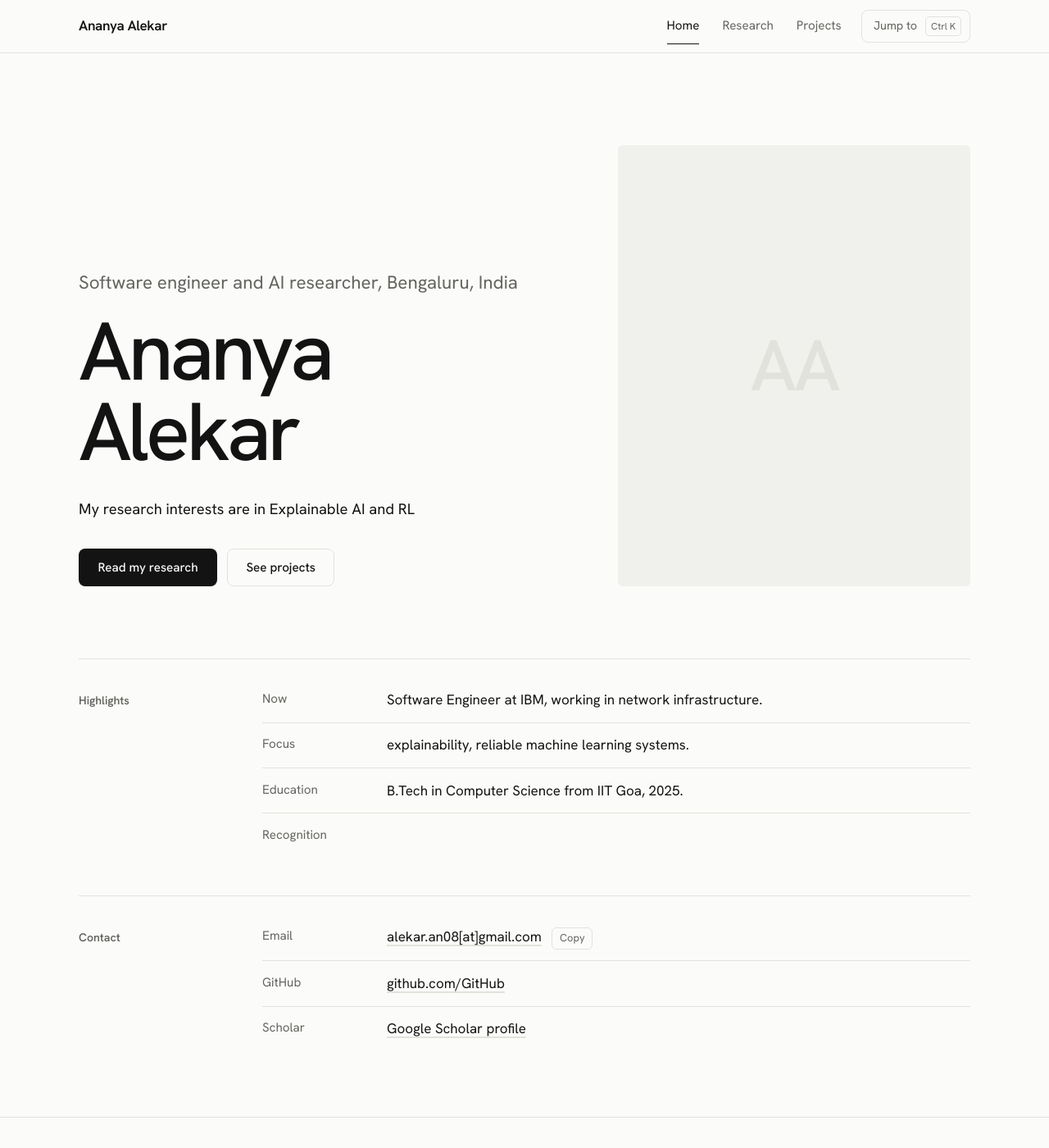
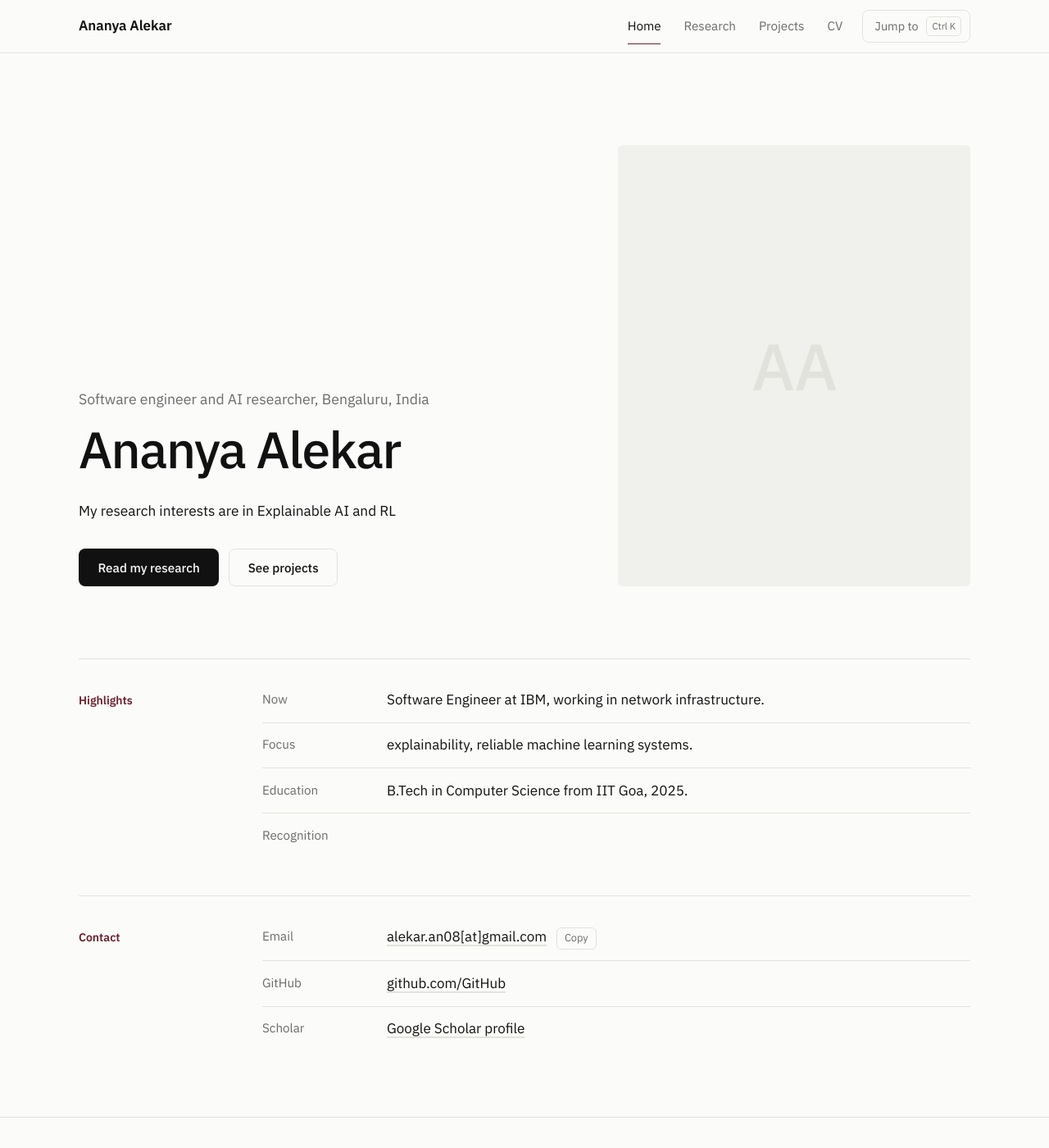
Before and after one commit to AnyaAlekar/anyaalekar.github.io, a Jekyll site: the page built from index.md, in a window 1280 px wide and 1400 px high. Shown: the whole window at 82% size. Built offline with Jekyll 4.4.1, drawn with Linux system fonts in a browser that asks for light colours.

Commit message:
update font style

```diff
--- a/_config.yml
+++ b/_config.yml
@@ -9,13 +9,14 @@ github: AnyaAlekar
 
 # User site (username.github.io): leave baseurl empty.
 # Project site: baseurl: "/repo-name"
-# url: "https://anyaalekar.github.io"
+url: "https://anyaalekar.github.io"
 baseurl: ""
 
 nav:
   - { title: Home,     url: / }
   - { title: Research, url: /research/ }
   - { title: Projects, url: /projects/ }
+  - { title: CV,       url: /cv/ }
 
 # ---- Build (no theme: or remote_theme: line, this site ships its own) ----
 markdown: kramdown
--- a/_includes/head.html
+++ b/_includes/head.html
@@ -4,5 +4,5 @@
 {% seo title=false %}
 <link rel="preconnect" href="https://fonts.googleapis.com">
 <link rel="preconnect" href="https://fonts.gstatic.com" crossorigin>
-<link href="https://fonts.googleapis.com/css2?family=Hanken+Grotesk:ital,wght@0,400;0,500;0,600;1,400&display=swap" rel="stylesheet">
+<link href="https://fonts.googleapis.com/css2?family=IBM+Plex+Sans:ital,wght@0,400;0,500;0,600;1,400&display=swap" rel="stylesheet">
 <link rel="stylesheet" href="{{ '/assets/css/main.css' | relative_url }}">
--- a/assets/css/main.css
+++ b/assets/css/main.css
@@ -4,18 +4,18 @@
 :root {
   --bg: #fbfbf9;          /* soft white. Use #ffffff for pure white */
   --surface: #f0f0ec;
-  --ink: #131313;
-  --muted: #646460;
+  --ink: #111111;
+  --muted: #6b6b6b;
   --rule: #e2e2dd;
-  --accent: #23399a;
+  --accent: #6b1f2e;   /* dark maroon */
 
-  --sans: "Hanken Grotesk", system-ui, -apple-system, "Segoe UI", Roboto, sans-serif;
+  --sans: "IBM Plex Sans", system-ui, -apple-system, "Segoe UI", Roboto, sans-serif;
 
   --t-sm: 0.875rem;
   --t-base: 1.0625rem;
   --t-lg: clamp(1.2rem, 1.1rem + 0.5vw, 1.4rem);
-  --t-xl: clamp(2.25rem, 1.5rem + 3.5vw, 3.75rem);
-  --t-hero: clamp(3rem, 1.2rem + 7.5vw, 6.25rem);
+  --t-xl: clamp(2rem, 1.4rem + 2.6vw, 3.1rem);
+  --t-hero: clamp(2.25rem, 1.3rem + 3.6vw, 3.9rem);
 
   --wide: 68rem;
   --label-col: 12rem;
@@ -37,7 +37,7 @@ img { max-width: 100%; display: block; }
 a { color: inherit; text-decoration-line: underline; text-decoration-color: var(--rule); text-decoration-thickness: 1.5px; text-underline-offset: 0.22em; transition: text-decoration-color 0.15s, color 0.15s; }
 a:hover { color: var(--accent); text-decoration-color: currentColor; }
 :focus-visible { outline: 2px solid var(--accent); outline-offset: 3px; border-radius: 4px; }
-h1, h2, h3 { margin: 0; font-weight: 500; letter-spacing: -0.03em; line-height: 1.05; text-wrap: balance; }
+h1, h2, h3 { margin: 0; font-weight: 500; letter-spacing: -0.015em; line-height: 1.12; text-wrap: balance; }
 p { margin: 0; text-wrap: pretty; }
 .wrap { width: min(100% - 2.5rem, var(--wide)); margin-inline: auto; }
 .skip { position: absolute; left: -999px; top: 0.5rem; background: var(--ink); color: var(--bg); padding: 0.6rem 1rem; border-radius: 6px; z-index: 100; }
@@ -56,12 +56,12 @@ p { margin: 0; text-wrap: pretty; }
   border-bottom: 1px solid var(--rule);
 }
 .bar__inner { display: flex; align-items: center; gap: 1.5rem; min-height: 4rem; }
-.brand { font-weight: 600; letter-spacing: -0.02em; text-decoration: none; margin-right: auto; padding: 0.5rem 0; }
+.brand { font-weight: 600; letter-spacing: -0.005em; text-decoration: none; margin-right: auto; padding: 0.5rem 0; }
 .brand:hover { color: var(--ink); }
 .nav { display: flex; gap: 1.75rem; font-size: 0.95rem; }
 .nav a { text-decoration: none; color: var(--muted); padding: 0.6rem 0; border-bottom: 1.5px solid transparent; transition: color 0.15s, border-color 0.15s; }
 .nav a:hover { color: var(--ink); }
-.nav a[aria-current="page"] { color: var(--ink); border-bottom-color: var(--ink); }
+.nav a[aria-current="page"] { color: var(--ink); border-bottom-color: var(--accent); }
 .jump {
   display: inline-flex; align-items: center; gap: 0.6rem; min-height: 2.5rem; padding: 0 0.6rem 0 0.9rem;
   font: inherit; font-size: 0.9rem; color: var(--muted); background: none; cursor: pointer;
@@ -92,21 +92,21 @@ kbd { font-family: inherit; font-size: 0.72rem; color: var(--muted); border: 1px
    Editorial section pattern: a label in the margin, content beside it
    ========================================================================== */
 .section { display: grid; grid-template-columns: var(--label-col) 1fr; gap: 1rem 2rem; padding: 2.25rem 0 3rem; border-top: 1px solid var(--rule); }
-.section__label { font-size: var(--t-sm); font-weight: 600; letter-spacing: 0; color: var(--muted); line-height: 1.6; padding-top: 0.2rem; }
+.section__label { font-size: var(--t-sm); font-weight: 600; letter-spacing: 0; color: var(--accent); line-height: 1.6; padding-top: 0.2rem; }
 .section__body { min-width: 0; }
 
 /* ==========================================================================
    Home
    ========================================================================== */
 .hero { display: grid; grid-template-columns: 1.35fr 1fr; gap: clamp(2rem, 6vw, 5rem); align-items: end; padding: clamp(3rem, 9vw, 7rem) 0 clamp(3rem, 7vw, 5.5rem); }
-.hero__role { color: var(--muted); font-size: var(--t-lg); margin-bottom: 1rem; animation: rise 0.8s var(--ease) both; }
-.hero__name { font-size: var(--t-hero); font-weight: 500; line-height: 0.98; letter-spacing: -0.045em; animation: rise 0.8s 0.08s var(--ease) both; }
-.hero__intro { margin-top: 2rem; max-width: 34rem; display: grid; gap: 1rem; font-size: 1.15rem; line-height: 1.6; animation: rise 0.8s 0.16s var(--ease) both; }
+.hero__role { color: var(--muted); font-size: 1.1rem; margin-bottom: 0.9rem; animation: rise 0.8s var(--ease) both; }
+.hero__name { font-size: var(--t-hero); font-weight: 500; line-height: 1.05; letter-spacing: -0.025em; animation: rise 0.8s 0.08s var(--ease) both; }
+.hero__intro { margin-top: 1.75rem; max-width: 34rem; display: grid; gap: 1rem; font-size: 1.08rem; line-height: 1.6; animation: rise 0.8s 0.16s var(--ease) both; }
 .hero__actions { display: flex; flex-wrap: wrap; gap: 0.75rem; margin-top: 2rem; animation: rise 0.8s 0.24s var(--ease) both; }
 .hero__photo { margin: 0; animation: rise 0.8s 0.12s var(--ease) both; }
 .hero__photo img, .photo-ph { width: 100%; aspect-ratio: 4 / 5; object-fit: cover; border-radius: 6px; background: var(--surface); }
 .photo-ph { display: grid; place-items: center; }
-.photo-ph span { font-size: clamp(3rem, 8vw, 5.5rem); font-weight: 500; letter-spacing: -0.04em; color: var(--rule); }
+.photo-ph span { font-size: clamp(3rem, 8vw, 5rem); font-weight: 500; letter-spacing: -0.02em; color: var(--rule); }
 @keyframes rise { from { opacity: 0; transform: translateY(12px); } to { opacity: 1; transform: none; } }
 
 .facts { margin: 0; }
@@ -120,29 +120,39 @@ kbd { font-family: inherit; font-size: 0.72rem; color: var(--muted); border: 1px
    Inner pages
    ========================================================================== */
 .page-head { padding: clamp(3rem, 8vw, 6rem) 0 clamp(2rem, 5vw, 3.5rem); }
-.page-title { font-size: var(--t-xl); letter-spacing: -0.04em; }
+.page-title { font-size: var(--t-xl); letter-spacing: -0.025em; }
 .lede { margin-top: 1rem; font-size: var(--t-lg); color: var(--muted); max-width: 32rem; }
 
 .year-group { display: grid; grid-template-columns: 4.5rem 1fr; gap: 0.5rem 1rem; padding-bottom: 1.5rem; }
 .year-group + .year-group { padding-top: 1.5rem; border-top: 1px solid var(--rule); }
-.year { font-size: var(--t-sm); font-weight: 600; letter-spacing: 0; color: var(--muted); padding-top: 0.2rem; font-variant-numeric: tabular-nums; }
+.year { font-size: var(--t-sm); font-weight: 600; letter-spacing: 0; color: var(--accent); padding-top: 0.2rem; font-variant-numeric: tabular-nums; }
 .entries { list-style: none; margin: 0; padding: 0; display: grid; gap: 1.75rem; }
 .entry { display: grid; gap: 0.25rem; }
-.entry__title { font-size: 1.15rem; font-weight: 500; letter-spacing: -0.015em; line-height: 1.35; }
-.entry__title--lg { font-size: 1.5rem; letter-spacing: -0.025em; line-height: 1.15; }
+.entry__title { font-size: 1.1rem; font-weight: 500; letter-spacing: -0.005em; line-height: 1.35; }
+.entry__title--lg { font-size: 1.4rem; letter-spacing: -0.01em; line-height: 1.2; }
 .entry__authors, .entry__venue { color: var(--muted); font-size: 0.97rem; }
 .entry__authors strong { color: var(--ink); font-weight: 600; }
-.entry__venue { font-style: italic; }
+.entry__venue { font-style: normal; }
 .entry__meta { color: var(--muted); font-size: var(--t-sm); font-variant-numeric: tabular-nums; }
 .entry__summary { max-width: 36rem; }
 .entry__links { display: flex; flex-wrap: wrap; gap: 1.25rem; margin-top: 0.3rem; font-size: 0.92rem; font-weight: 500; }
-.entry__links a { text-decoration-color: var(--muted); }
+.entry__links a { color: var(--accent); text-decoration-color: var(--rule); }
+.entry__links a:hover { text-decoration-color: currentColor; }
 .entries--projects { gap: 0; }
 .entries--projects .entry { padding: 1.5rem 0; border-bottom: 1px solid var(--rule); }
 .entries--projects .entry:first-child { padding-top: 0; }
 .entries--projects .entry:last-child { border-bottom: 0; }
 .tags { display: flex; flex-wrap: wrap; gap: 0.4rem; margin-top: 0.4rem; }
 .tags span { font-size: 0.8rem; color: var(--muted); border: 1px solid var(--rule); border-radius: 999px; padding: 0.1rem 0.65rem; }
+
+/* ==========================================================================
+   CV page
+   ========================================================================== */
+.cv-actions { display: flex; flex-wrap: wrap; gap: 0.75rem; margin-bottom: 2rem; }
+.cv-frame { width: 100%; height: min(80vh, 62rem); border: 1px solid var(--rule); border-radius: 6px; background: var(--surface); display: block; }
+.cv-note { color: var(--muted); max-width: 34rem; }
+.cv-note code { background: var(--surface); padding: 0.1em 0.4em; border-radius: 4px; font-size: 0.9em; }
+@media (max-width: 800px) { .cv-frame { display: none; } }
 
 /* ==========================================================================
    Footer
@@ -156,7 +166,7 @@ kbd { font-family: inherit; font-size: 0.72rem; color: var(--muted); border: 1px
    Quick jump palette and toast
    ========================================================================== */
 .palette { border: 0; padding: 0; background: transparent; color: var(--ink); width: min(92vw, 32rem); margin: 12vh auto auto; overflow: visible; }
-.palette::backdrop { background: rgba(19, 19, 19, 0.3); }
+.palette::backdrop { background: rgba(17, 17, 17, 0.3); }
 .palette[open] { animation: pop 0.16s var(--ease); }
 @keyframes pop { from { opacity: 0; transform: translateY(-6px); } to { opacity: 1; transform: none; } }
 .palette__box { background: var(--bg); border: 1px solid var(--rule); border-radius: 12px; box-shadow: 0 24px 60px -24px rgba(0,0,0,0.3); overflow: hidden; }
```
Also changed, not shown: cv/index.md (added, +22 -0 lines), 7 other files.
